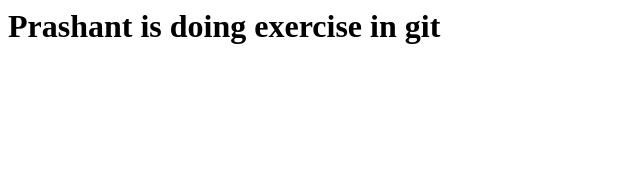
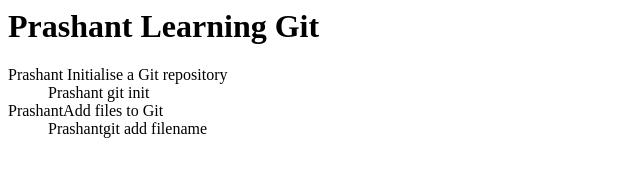
Before and after one commit to PrashantNeelwan/practising-git, a plain HTML site: page index.html in a window 1280 px wide. Shown: the whole page, without its empty margins (0-640 px from the left). Drawn offline with Linux system fonts and the light colour scheme.

Commit message:
this will be updated to include the commands I learned today

```diff
--- a/index.html
+++ b/index.html
@@ -1 +1,15 @@
-<h1>Prashant is doing exercise in git</h1>
+<html>
+    <head>
+        <title>Prashant Git!</title>
+    </head>
+
+    <body>
+        <h1> Prashant Learning Git </h1>
+          <dl>
+            <dt>Prashant Initialise a Git repository</dt>
+            <dd>Prashant git init</dd>
+            <dt>PrashantAdd files to Git</dt>
+            <dd>Prashantgit add filename</dd>
+          </dl>
+    </body>
+</html>
```
